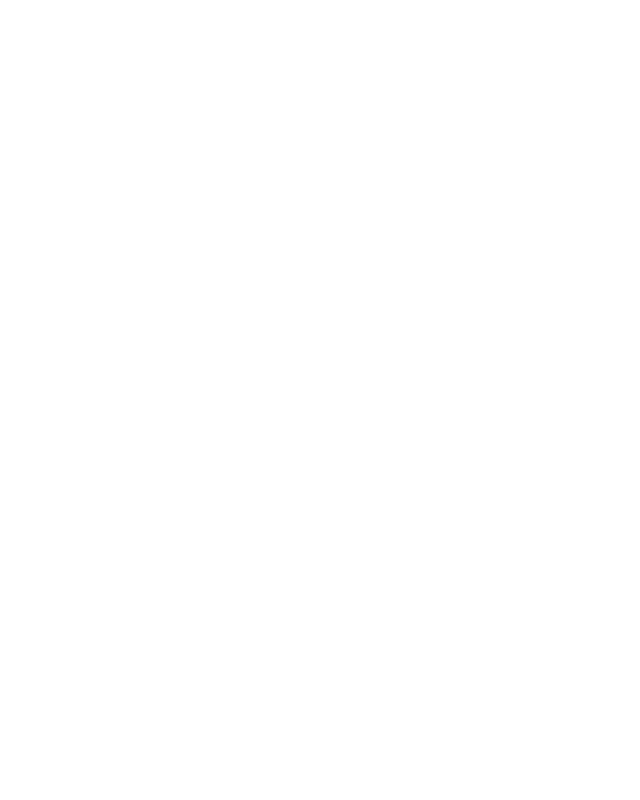
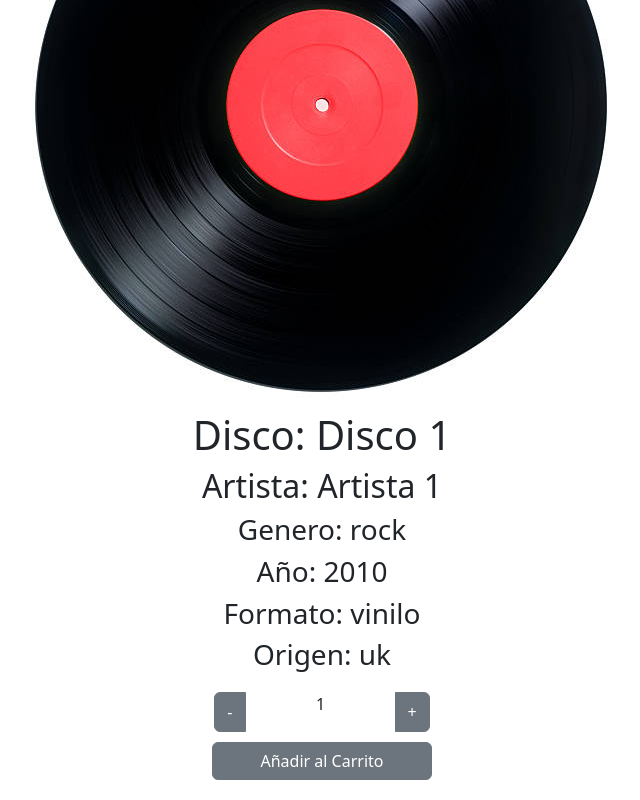
Before and after one commit to Etergen92/proyecto-coder-react, a React (Create React App) app: page /item/1 in a window 1280 px wide. Shown: the part 1035-1835 px from the top of the page, without its empty margins (318-958 px from the left). Before the commit the page ends 866 px from the top, so only its background shows below. Built offline with nearby package versions, Linux system fonts and the light colour scheme.

Commit message:
Agregado de componente ItemDetail e ItemDetailContainer para mostrar en pantalla detalles de producto

```diff
--- a/src/App.js
+++ b/src/App.js
@@ -2,7 +2,7 @@
 import "./components/app/style.css"
 import 'bootstrap/dist/css/bootstrap.min.css';
 import ItemListContainer from "./components/ItemListContainer";
-import ItemCount from "./components/ItemCount";
+import ItemDetailContainer from "./components/ItemDetailContainer";
 
 
 function App() {
@@ -10,7 +10,7 @@
     <div className="App">
       <header><NavBar/></header>
       <ItemListContainer greetings={"Bienvenido a la Disco Tienda"}/>
-      <ItemCount stock={12}/>
+      <ItemDetailContainer/>
     </div>
   );
 }
--- /dev/null
+++ b/src/components/ItemDetail.js
@@ -0,0 +1,21 @@
+import React from 'react'
+import ItemCount from './ItemCount';
+import foto from "./assets/vinilo-prueba.jpg"
+
+
+const ItemDetail = ({producto}) => (
+    <div className='detalleProducto'>
+        <h1>Detalle de Producto</h1>
+        <img src={foto} alt="producto"></img>
+        <h1>Disco: {producto.disco} </h1>
+        <h2>Artista: {producto.artista}</h2>
+        <h3>Genero: {producto.genero}</h3>
+        <h3>Año: {producto.año}</h3>
+        <h3>Formato: {producto.formato}</h3>
+        <h3>Origen: {producto.origen}</h3>
+        <ItemCount stock={producto.stock}/>
+    </div>
+  )
+
+
+export default ItemDetail;
--- /dev/null
+++ b/src/components/ItemDetailContainer.js
@@ -0,0 +1,19 @@
+import React from 'react'
+import ItemDetail from './ItemDetail'
+import { useEffect, useState } from 'react'
+import { getItem } from './app/api'
+
+
+const ItemDetailContainer = () => {
+    const [producto, setProducto] = useState({});
+    useEffect(()=>{
+        getItem().then((producto)=>{
+            setProducto(producto);
+        });
+    }, []);
+
+  return (
+        <ItemDetail producto={producto}/>
+)}
+
+export default ItemDetailContainer;
--- a/src/components/app/api.js
+++ b/src/components/app/api.js
@@ -33,3 +33,19 @@
 
     return tarea;
 }
+
+export const getItem = () => new Promise((resolve, reject) =>{
+    setTimeout(() => resolve(
+      {
+        "disco": "Disco 1",
+        "artista": "Artista 1",
+        "precio": 6500,
+        "año": 2010,
+        "stock": 20,
+        "genero" : "rock",
+        "formato": "vinilo",
+        "origen": "uk",
+        "img": "vinilo-prueba.jpg"
+      }
+    ), 2000);
+  })
--- a/src/components/app/style.css
+++ b/src/components/app/style.css
@@ -57,7 +57,7 @@
 /* CSS Item Count */
 
 .estiloContador{
-    display: flex;
+    margin-top: 20px;
 }
 
 .tamanioEtiqueta{
@@ -74,13 +74,9 @@
     text-align: center;
 }
 
-.btn-group{
-    margin-left: 40px;
-}
-
 .botonAnadir{
     margin-top: 10px;
-    margin-left: 40px;
+    margin-bottom: 20px;
     width: 220px;
 }
 
@@ -91,5 +87,8 @@
     margin: 40px;
     gap: 15px;
 
+}
 
+.detalleProducto{
+    text-align: center;
 }
```
